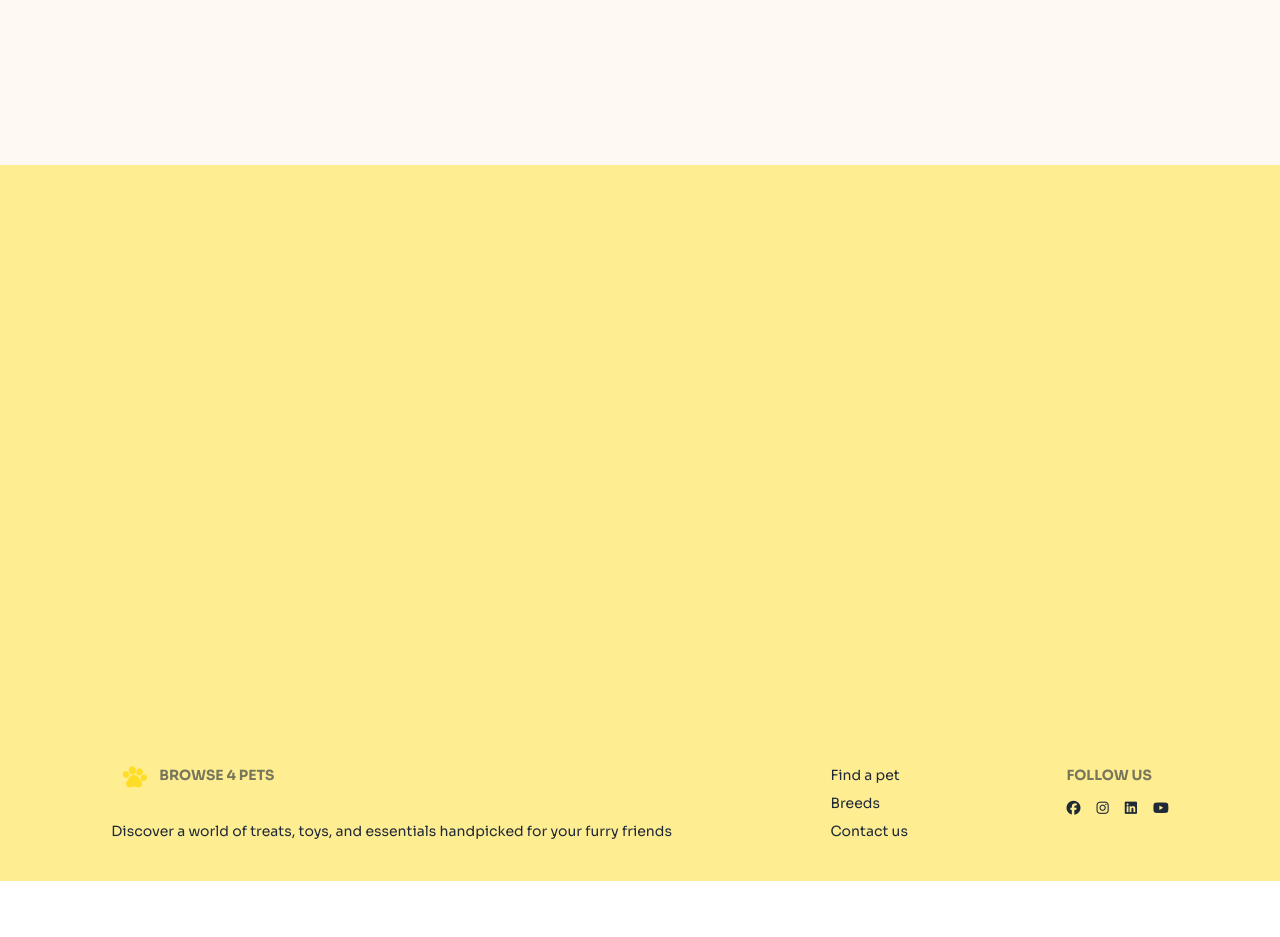
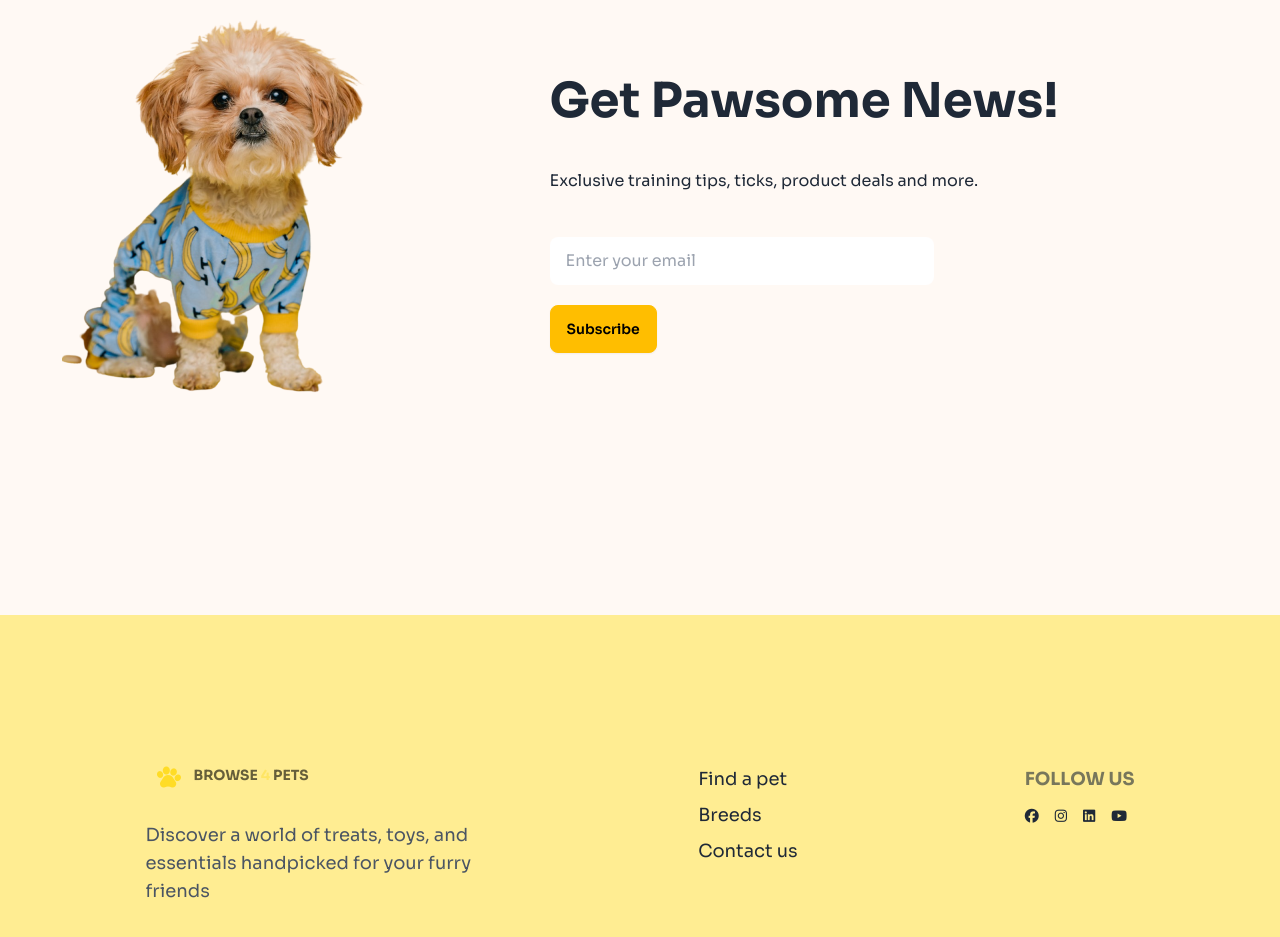
Before and after one commit to shadmansalimameo12/assignment-03, a plain HTML site: page index.html in a window 1280 px wide. Shown: the part 3643-4580 px from the top of the page. Before the commit the page ends 4524 px from the top, so only its background shows below. Drawn offline with nearby package versions, Linux system fonts and the light colour scheme; a web font is replaced by a local one.

Commit message:
added footer om up

```diff
--- a/index.html
+++ b/index.html
@@ -484,7 +484,7 @@
 
 
         <!-- pawsome news start -->
-         <section class="container mx-auto lg:relative text-center lg:text-left scale-90 lg:scale-100 ">
+         <section class="container mx-auto lg:relative text-center lg:text-left scale-90 lg:scale-100 top-[450px] relative ">
             <div class="hero min-h-screen bg-[#FFF9F4] ">
                 <div class="hero-content flex-col lg:flex-row">
                   <img
@@ -515,24 +515,24 @@
     </main>
 
     <!-- footer section -->
-    <footer class="bg-[#FFDC2680] ">
+    <footer class="bg-[#FFDC2680]  ">
 
         <footer class="footer  text-base-content p-10  justify-around pt-[600px] ">
             <nav>
               <div class="flex ">
                 <img class="scale-50 relative bottom-[12px]" src="./c1-assets/logo-header.png" alt="">
-                <h6 class="footer-title">Browse <span>4</span> Pets</h6>
+                <h6 class="footer-title  "><span class="text-black">Browse </span><span class="text-yellow-300">4</span> <span class="text-black">Pets</span></h6>
               </div>
-              <p>Discover a world of treats, toys, and essentials handpicked for your furry friends</p>
+              <p class="text-gray-600 text-lg">Discover a world of treats, toys, and <br> essentials handpicked for your furry <br> friends</p>
 
             </nav>
-            <nav>
+            <nav class="text-lg">
               <p>Find a pet</p>
               <p>Breeds</p>
               <p>Contact us</p>
             </nav>
             <nav>
-              <h6 class="footer-title">Follow Us</h6>
+              <h6 class="footer-title text-lg">Follow Us</h6>
               <div class="grid grid-flow-col gap-4">
                 <i class="fa-brands fa-facebook"></i>
                 <i class="fa-brands fa-instagram"></i>
```
